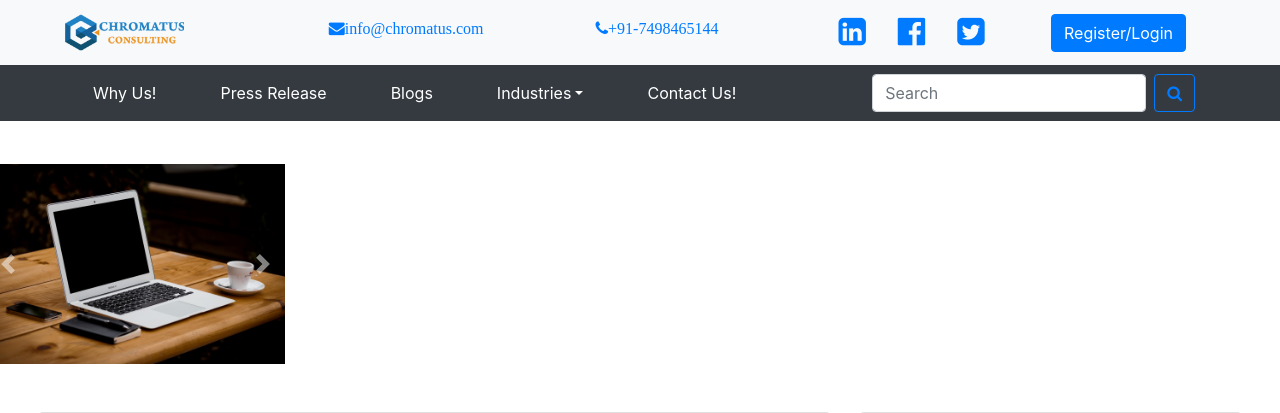
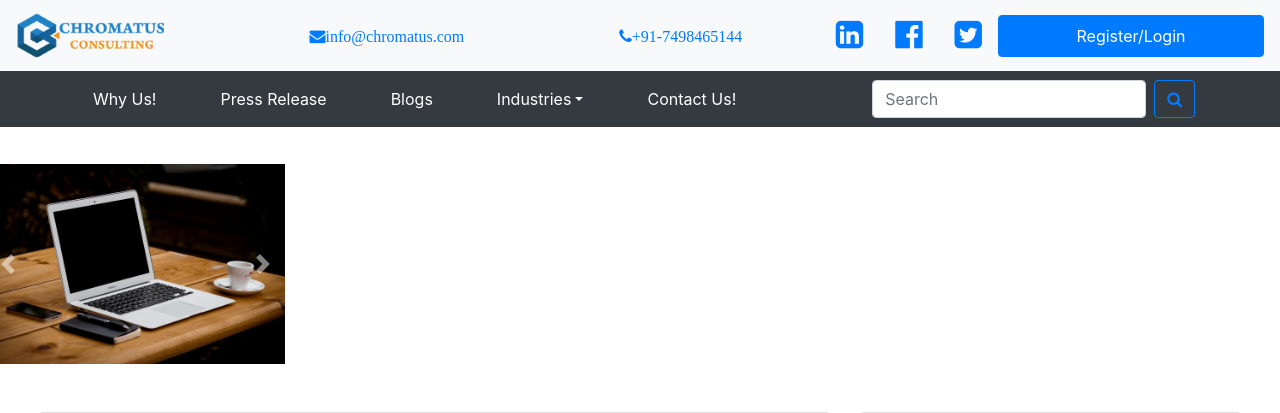
Before and after one commit to indirapimpalkhare/chromatus_php_team1, a PHP site: page /index.php in a window 1280 px wide. Shown: the top 413 px of the page. Run offline with PHP 8.4, Linux system fonts and the light colour scheme.

Commit message:
Updated Nav

```diff
--- a/include/nav.php
+++ b/include/nav.php
@@ -1,40 +1,36 @@
 
 <!--Navbar Starts-->
 <div class="fixed-top">
-  <!--1st Nav Starts-->
-  <nav class="navbar navbar-expand-lg navbar-light bg-light">
-    <button class="navbar-toggler" type="button" data-toggle="collapse" data-target="#navbarstop" aria-controls="navbarstop" aria-expanded="false" aria-label="Toggle navigation">
+
+      <ul class="navbar navbar-light bg-light navbar-expand-lg nav nav-fill">
+
+        <button class="navbar-toggler" type="button" data-toggle="collapse" data-target="#navbarSupportedContent1" aria-controls="navbarSupportedContent1" aria-expanded="false" aria-label="Toggle navigation">
           <span class="navbar-toggler-icon"></span>
       </button>
-    <a class="navbar-brand ml-5 mr-3" href="index.php"><img class="w-75" src="assets/images/logo.png"></a>
-    <div class="container justify-content-center">
-    <div class="collapse navbar-collapse" id="navbarstop">
-      <div class="container">
-  	    <ul class="navbar-nav mr-auto">
-  	        <li class="nav-item text-primary ml-5 mr-5">
+       <a class="navbar-brand" href="index.php"><img class="w-75" src="assets/images/logo.png"></a>
+        <div class="collapse navbar-collapse" id="navbarSupportedContent1">
+        <li class="nav-item">
           <a class="nav-link text-primary" href="mailto:info@chromatus.com"><i class="fa fa-envelope ">info@chromatus.com </i></a>
         </li>
-  	        <li class="nav-item text-primary ml-5 mr-5">
+        <li class="nav-item">
           <a class="nav-link text-primary" href="tel:7498465144"><i class="fa fa-phone">+91-7498465144</i></a>
         </li>
-  	        <div class="d-flex ml-5 mr-5">
+        <div class="nav justify-content-center">
           <li class="nav-item">
-		   	      <a class="nav-link text-primary mx-sm-2" href="https://www.linkedin.com/company/chromatusconsulting" target="_blank"><i class="fa fa-linkedin-square  fa-2x"></i></a>
+            <a class="nav-link text-primary" href="https://www.linkedin.com/company/chromatusconsulting" target="_blank"><i class="fa fa-linkedin-square  fa-2x"></i></a>
           </li>
-		   	    <li class="nav-item ">
-		   	      <a class="nav-link text-primary mx-sm-2" href="https://www.facebook.com/Chromatus-2467152553553218" target="_blank"><i class="fa fa-facebook-official  fa-2x"></i></a>
+          <li class="nav-item">
+            <a class="nav-link text-primary" href="https://www.facebook.com/Chromatus-2467152553553218" target="_blank"><i class="fa fa-facebook-official  fa-2x"></i></a>
           </li>
-		   	    <li class="nav-item ">
-		   	      <a class="nav-link text-primary mx-sm-2" href="https://twitter.com/Chromatus12" target="_blank"><i class="fa fa-twitter-square  fa-2x"></i></a>
+          <li class="nav-item">
+            <a class="nav-link text-primary" href="https://twitter.com/Chromatus12" target="_blank"><i class="fa fa-twitter-square  fa-2x"></i></a>
+          </li>
+        </div>
+        <li class="nav-item  ">
+          <a href="#" class="nav-link btn btn-primary " >Register/Login</a>
         </li>
       </div>
       </ul>
-        <a href="#" class="text-white btn btn-primary mr-5">Register/Login</a>
-  		</div>
-    </div>
-    </div>
-  </nav>
-
   <!--1st Nav Ends-->
 
   <!--2nd Nav Starts-->
```
Lines whose indentation alone changed are shown as unchanged.
